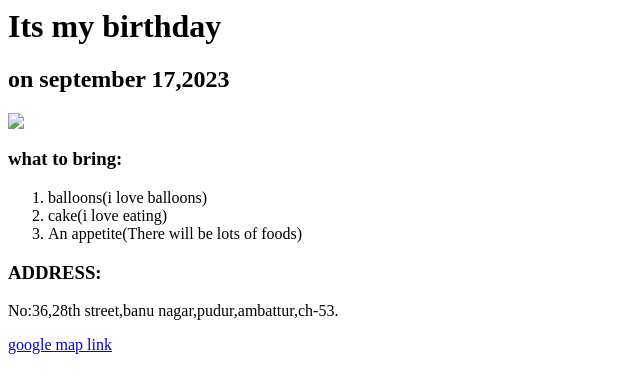
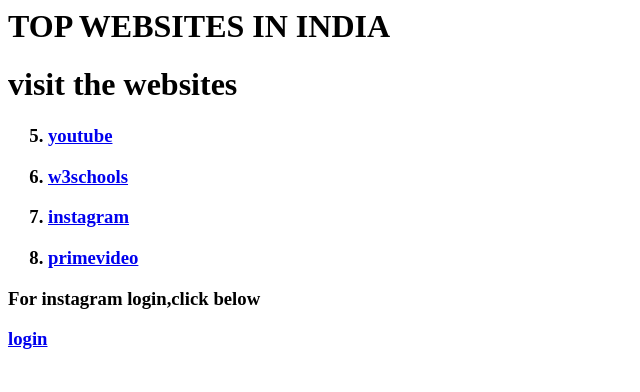
Before and after one commit to Vignesh-murthy/vign, a plain HTML site: page index.html in a window 1280 px wide. Shown: the whole page, without its empty margins (0-640 px from the left). Drawn offline with Linux system fonts and the light colour scheme.

Commit message:
Add files via upload

```diff
--- a/index.html
+++ b/index.html
@@ -1,16 +1,14 @@
-<!-- Example image URL -->
-<h1>Its my birthday</h1>
-<ol></ol>
-<h2>on september 17,2023</h2>
-<img src="../3.4 Birthday Invite Project/goal.png" >
-<ol></ol>
-<h3>what to bring:</h3>
-<ol>
-    <li>balloons(i love balloons)</li>
-    <li>cake(i love eating)</li>
-    <li>An appetite(There will be lots of foods)</li>
+<h1>TOP WEBSITES IN INDIA</h1>
+<!-- Write your code below -->
+
+<h1>visit the websites</h1>
+
+<ol start="5">
+    <h3><li><a href="file:///C:/Users/admin/Desktop/html%20web%20development/personal%20website/3.3+Image+Elements/3.3%20Image%20Elements/index.html">youtube</a></li></h3>
+    <h3><li><a href="file:///C:/Users/admin/Desktop/html%20web%20development/personal%20website/3.3+Image+Elements/3.3%20Image%20Elements/index.html">w3schools</a></li></h3>
+    <h3><li><a href="file:///C:/Users/admin/Desktop/html%20web%20development/personal%20website/3.3+Image+Elements/3.3%20Image%20Elements/index.html">instagram</a></li></h3>
+   <h3><li><a href="file:///C:/Users/admin/Desktop/html%20web%20development/personal%20website/3.3+Image+Elements/3.3%20Image%20Elements/index.html">primevideo</a></li></h3>
 </ol>
-<h3>ADDRESS:</h3>
-<P>No:36,28th street,banu nagar,pudur,ambattur,ch-53.</P>
-<!-- Example Google Maps Link -->
-<a href="https://www.google.com/maps/place/13%C2%B008'17.1%22N+80%C2%B009'32.6%22E/@13.1379529,80.1589035,19.44z/data=!4m4!3m3!8m2!3d13.138077!4d80.159054?entry=ttu">google map link</a>
+
+<h3><P>For instagram login,click below</P></h3>
+<h3><a href="file:///C:/Users/admin/Desktop/html%20web%20development/personal%20website/3.3+Image+Elements/3.3%20Image%20Elements/index.html">login</a></h3>
```
Also changed, not shown: solution.html (+17 -34 lines), goal.png.
